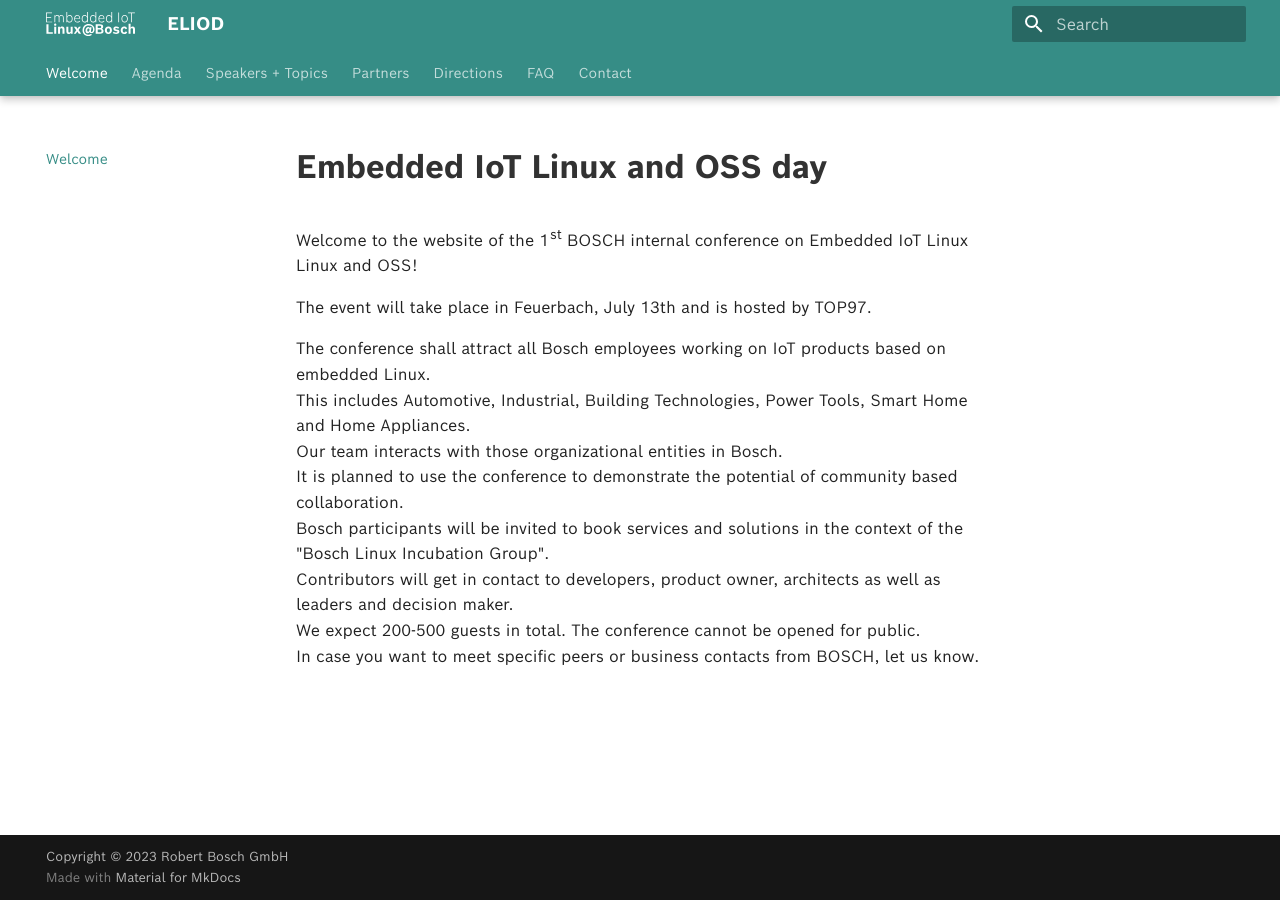
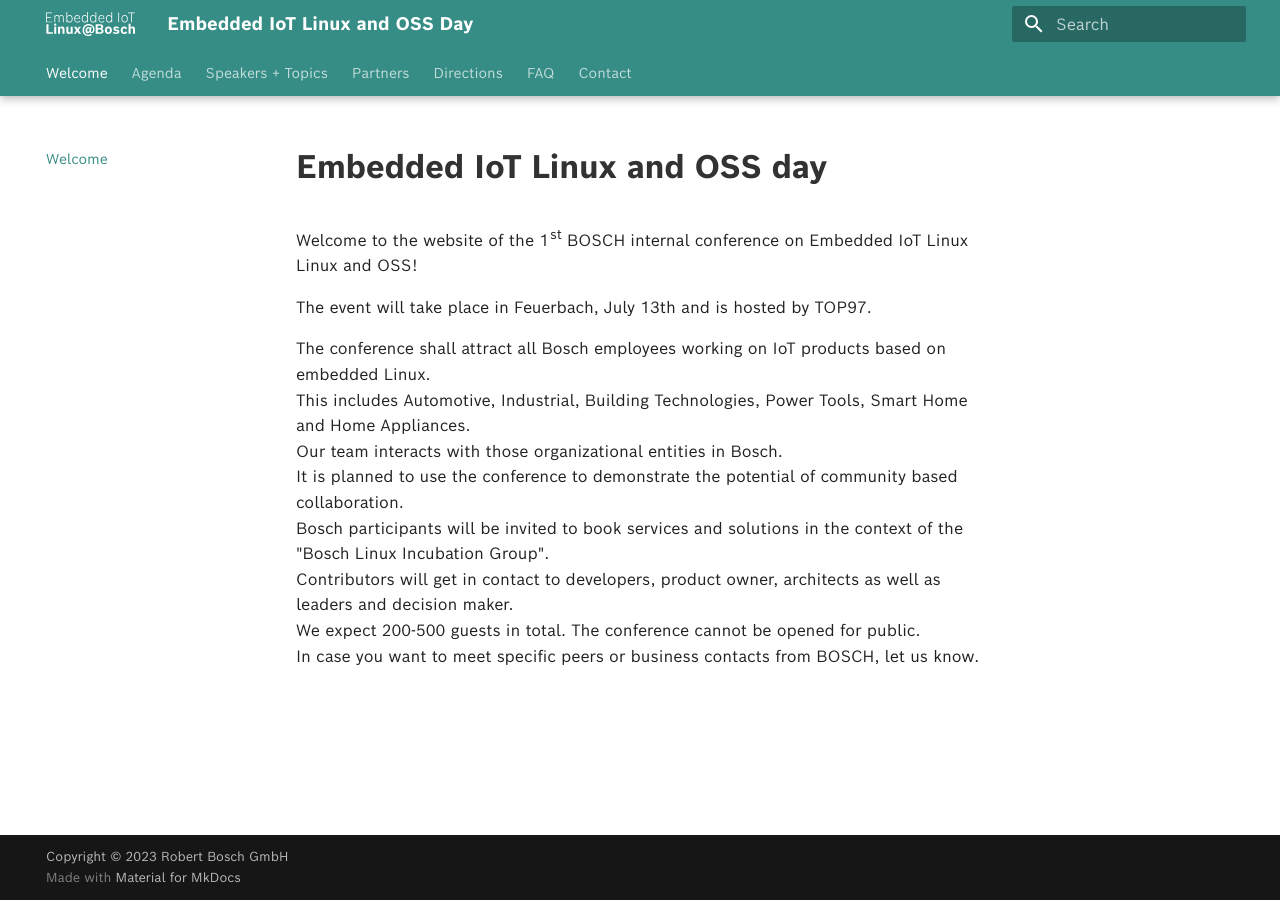
Before and after one commit to boschglobal/embedded-linux, an MkDocs documentation site: the page built from docs/index.md, in a window 1280 px wide. Built offline with MkDocs 1.6.1 and Material for MkDocs 9.7.7, drawn with Linux system fonts in a browser that asks for light colours.

Commit message:
Change site name
Signed-off-by: Sietze van Buuren <Sietze.vanBuuren@de.bosch.com>

```diff
--- a/mkdocs.yml
+++ b/mkdocs.yml
@@ -1,4 +1,4 @@
-site_name: ELIOD
+site_name: Embedded IoT Linux and OSS Day
 site_url: https://boschglobal.github.io/eliod
 site_description: Embedded IoT Linux and OSS Day
 site_author: Rober Bosch GmbH
```
